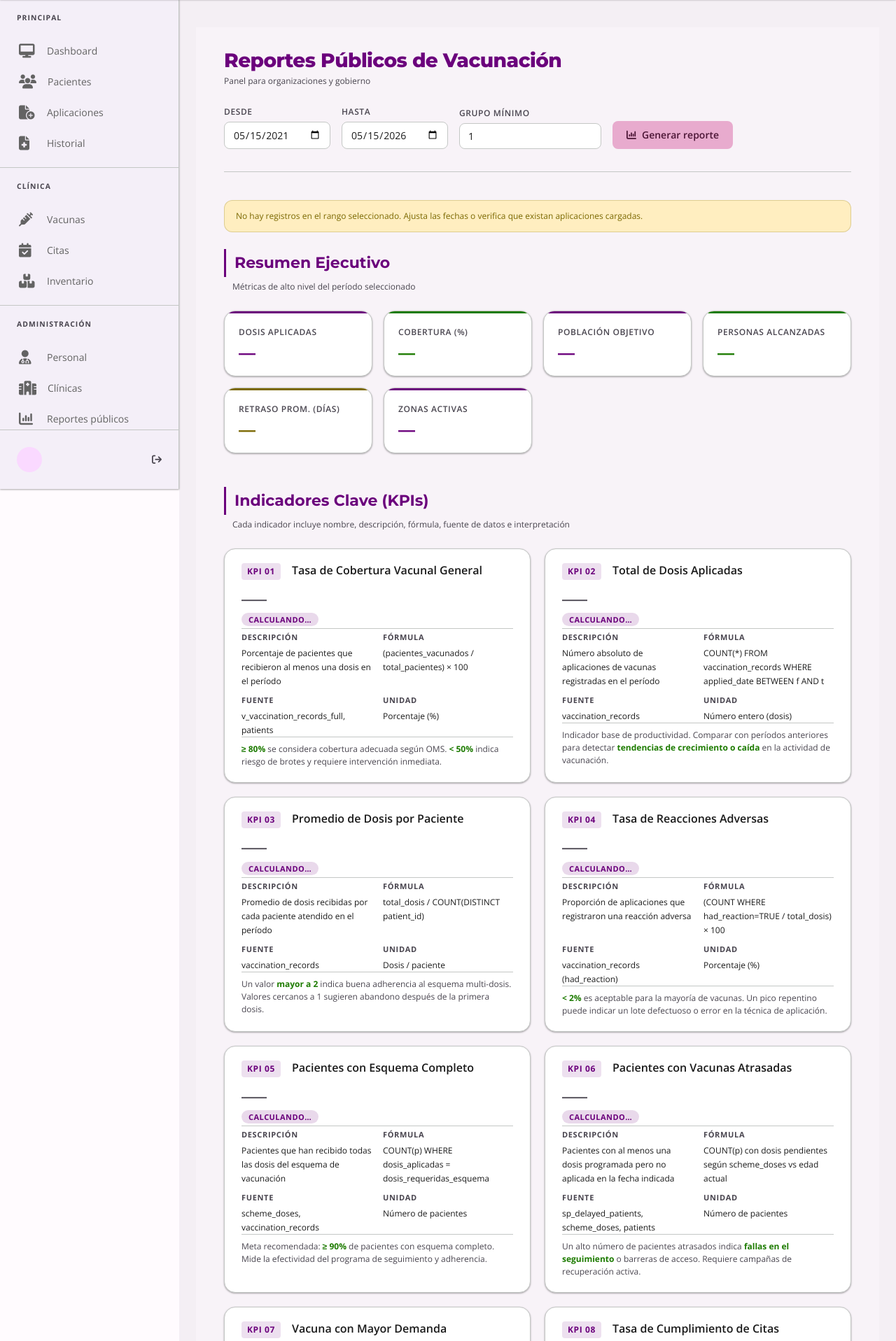
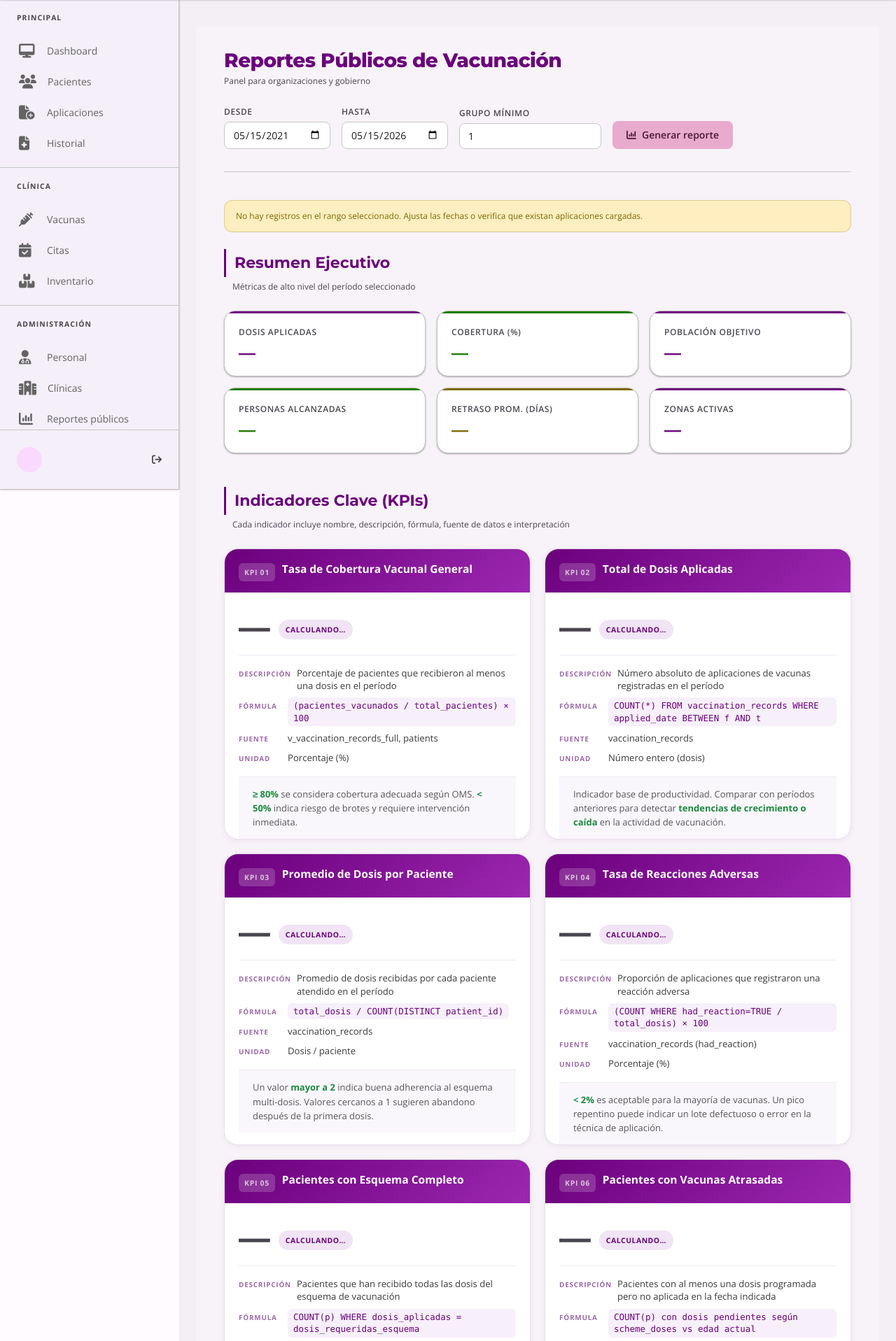
Before and after one commit to espeleta05/ProyEntrega2, a Flask app: template templates/pages/reportesPublicos_2daE.html in a window 1280 px wide. Shown: the part 101-2018 px from the top of the page at 70% size. Run offline with Flask 3, Linux system fonts and the light colour scheme; the template is opened without the code that fills it, so the values that code supplies are empty; some libraries are stand-ins or nearby versions.

Commit message:
CSS: rediseño de tarjetas KPI y grid de gráficas

```diff
--- a/static/css/pages/reportesPublicos.css
+++ b/static/css/pages/reportesPublicos.css
@@ -119,7 +119,7 @@
 /* ── KPIs de resumen (6 tiles) ────────────────────────────────────────────── */
 .kpi-summary-grid {
   display: grid;
-  grid-template-columns: repeat(auto-fill, minmax(170px, 1fr));
+  grid-template-columns: repeat(3, 1fr);
   gap: var(--md-spacing-4, 16px);
   margin-bottom: var(--md-spacing-12, 48px);
 }
@@ -160,104 +160,155 @@
 /* ── KPIs de detalle (15 KPIs documentados) ──────────────────────────────── */
 .kpi-detail-grid {
   display: grid;
-  grid-template-columns: repeat(auto-fill, minmax(340px, 1fr));
-  gap: var(--md-spacing-5, 20px);
-  margin-bottom: var(--md-spacing-12, 48px);
+  grid-template-columns: repeat(auto-fill, minmax(360px, 1fr));
+  gap: 20px;
+  margin-bottom: 48px;
 }
+
 .kpi-card {
-  background: var(--md-surface-container-lowest, #fff);
-  border: 1px solid var(--md-outline-variant, #c4c7c5);
-  border-radius: var(--md-shape-large, 16px);
-  padding: var(--md-spacing-5, 22px) var(--md-spacing-6, 26px);
+  background: #fff;
+  border: 1px solid #e8e0ed;
+  border-radius: 20px;
+  padding: 0;
   display: flex;
   flex-direction: column;
-  gap: var(--md-spacing-2, 10px);
-  transition: border-color var(--md-transition-short), box-shadow var(--md-transition-short);
-  position: relative;
-  box-shadow: var(--md-shadow-level-1);
+  overflow: hidden;
+  transition: box-shadow .2s, transform .2s;
+  box-shadow: 0 2px 8px rgba(107,0,124,.07);
 }
 .kpi-card:hover {
-  border-color: color-mix(in srgb, var(--md-primary, #6B007C) 50%, transparent);
-  box-shadow: var(--md-shadow-level-2);
+  transform: translateY(-3px);
+  box-shadow: 0 8px 24px rgba(107,0,124,.13);
 }
 
+/* Franja superior de color */
 .kpi-card-header {
+  background: linear-gradient(135deg, #6B007C 0%, #9c27b0 100%);
+  padding: 18px 20px 16px;
   display: flex;
   align-items: flex-start;
-  justify-content: space-between;
-  gap: var(--md-spacing-4, 16px);
+  gap: 10px;
 }
 .kpi-card-num {
-  font-size: var(--md-font-size-label-lg, 0.7rem);
-  font-weight: var(--md-font-weight-bold, 700);
-  color: var(--md-primary, #6B007C);
-  background: color-mix(in srgb, var(--md-primary, #6B007C) 12%, transparent);
-  border-radius: var(--md-shape-extra-small, 6px);
-  padding: 2px 8px;
+  font-size: 0.65rem;
+  font-weight: 700;
+  color: rgba(255,255,255,.7);
+  background: rgba(255,255,255,.18);
+  border-radius: 6px;
+  padding: 3px 8px;
   flex-shrink: 0;
-  letter-spacing: 0.05em;
+  letter-spacing: .07em;
+  margin-top: 2px;
 }
 .kpi-card-name {
-  font-size: var(--md-font-size-body-lg, 1rem);
-  font-weight: var(--md-font-weight-semibold, 600);
-  color: var(--md-on-surface, #1a1a1a);
-  line-height: 1.3;
-  flex: 1;
+  font-size: 0.97rem;
+  font-weight: 700;
+  color: #fff;
+  line-height: 1.35;
 }
 
+/* Cuerpo */
+.kpi-card-body {
+  padding: 20px 20px 0;
+}
+
+/* Valor grande + badge en fila */
+.kpi-card-top {
+  display: flex;
+  align-items: flex-end;
+  gap: 12px;
+  margin-bottom: 16px;
+}
 .kpi-card-value {
   font-family: var(--md-font-family-display, 'Montserrat', sans-serif);
-  font-size: var(--md-font-size-display-sm, 2.2rem);
+  font-size: 2.8rem;
+  font-weight: 800;
   line-height: 1;
-  color: var(--md-primary, #6B007C);
-  min-height: 2.4rem;
+  color: #6B007C;
+  min-height: 2.8rem;
 }
-.kpi-card-value.green { color: var(--md-success, #1D7B00); }
-.kpi-card-value.amber { color: var(--md-tertiary, #7B6800); }
-.kpi-card-value.red   { color: var(--md-error, #C40000); }
+.kpi-card-value.green { color: #1a8a3e; }
+.kpi-card-value.amber { color: #b06d00; }
+.kpi-card-value.red   { color: #c62828; }
 
-.kpi-divider { height: 1px; background: var(--md-outline-variant, #c4c7c5); margin: 2px 0; }
+/* Badge de estado */
+.kpi-status {
+  display: inline-flex;
+  align-items: center;
+  gap: 4px;
+  font-size: 0.65rem;
+  font-weight: 700;
+  border-radius: 999px;
+  padding: 4px 10px;
+  text-transform: uppercase;
+  letter-spacing: .05em;
+  margin-bottom: 6px;
+  white-space: nowrap;
+}
+.kpi-status.ok    { background: #d4f5df; color: #1a6e35; }
+.kpi-status.warn  { background: #fff3cc; color: #8a5c00; }
+.kpi-status.alert { background: #fde0e0; color: #b71c1c; }
+.kpi-status.info  { background: #f0e4f5; color: #6B007C; }
 
-.kpi-meta { display: grid; grid-template-columns: 1fr 1fr; gap: var(--md-spacing-2, 8px) var(--md-spacing-4, 16px); }
+/* Separador */
+.kpi-divider {
+  height: 1px;
+  background: #f0eaf3;
+  margin: 4px 0 16px;
+}
+
+/* Metadatos: fila con ícono de etiqueta */
+.kpi-meta {
+  display: flex;
+  flex-direction: column;
+  gap: 8px;
+  margin-bottom: 16px;
+}
+.kpi-meta-item {
+  display: flex;
+  align-items: baseline;
+  gap: 8px;
+}
 .kpi-meta-item label {
-  display: block;
-  font-size: var(--md-font-size-label-md, 0.68rem);
-  font-weight: var(--md-font-weight-bold, 700);
+  font-size: 0.62rem;
+  font-weight: 700;
   text-transform: uppercase;
-  letter-spacing: 0.06em;
-  color: var(--md-on-surface-variant, #49454f);
-  margin-bottom: 2px;
+  letter-spacing: .08em;
+  color: #9e6baa;
+  flex-shrink: 0;
+  min-width: 62px;
 }
-.kpi-meta-item span { font-size: var(--md-font-size-body-sm, 0.8rem); color: var(--md-on-surface, #1a1a1a); line-height: 1.4; }
+.kpi-meta-item span {
+  font-size: 0.82rem;
+  color: #3a3a3a;
+  line-height: 1.4;
+}
+/* Solo la fórmula en monospace */
+.kpi-meta-item.formula span {
+  font-family: ui-monospace, 'JetBrains Mono', Menlo, monospace;
+  font-size: 0.78rem;
+  background: #f7f0fa;
+  border-radius: 6px;
+  padding: 3px 8px;
+  color: #6B007C;
+}
 
+/* Interpretación */
 .kpi-interpretation {
-  font-size: var(--md-font-size-body-sm, 0.78rem);
-  color: var(--md-on-surface-variant, #49454f);
-  line-height: 1.5;
-  border-top: 1px solid var(--md-outline-variant, #c4c7c5);
-  padding-top: var(--md-spacing-2, 8px);
+  font-size: 0.81rem;
+  color: #555;
+  line-height: 1.55;
+  background: #faf7fc;
+  border-top: 1px solid #f0eaf3;
+  padding: 14px 20px;
+  margin-top: auto;
 }
-.kpi-interpretation strong { color: var(--md-success, #1D7B00); }
-
-/* ── Badge de estado ──────────────────────────────────────────────────────── */
-.kpi-status {
-  font-size: var(--md-font-size-label-md, 0.68rem);
-  font-weight: var(--md-font-weight-bold, 700);
-  border-radius: var(--md-shape-extra-large, 20px);
-  padding: 2px 10px;
-  text-transform: uppercase;
-  letter-spacing: 0.04em;
-  align-self: flex-start;
-}
-.kpi-status.ok    { background: var(--md-success-container, #CFFFC0); color: var(--md-success, #1D7B00); }
-.kpi-status.warn  { background: var(--md-tertiary-container, #FFEEC0); color: var(--md-tertiary, #7B6800); }
-.kpi-status.alert { background: var(--md-error-container, #FFB9B9);   color: var(--md-error, #C40000); }
-.kpi-status.info  { background: color-mix(in srgb, var(--md-primary, #6B007C) 15%, transparent); color: var(--md-primary, #6B007C); }
+.kpi-interpretation strong { color: #1a8a3e; }
 
 /* ── Gráficas ─────────────────────────────────────────────────────────────── */
 .charts-row {
   display: grid;
-  grid-template-columns: 1fr 1fr;
+  grid-template-columns: repeat(auto-fit, minmax(280px, 1fr));
   gap: var(--md-spacing-5, 20px);
   margin-bottom: var(--md-spacing-10, 40px);
 }
```
